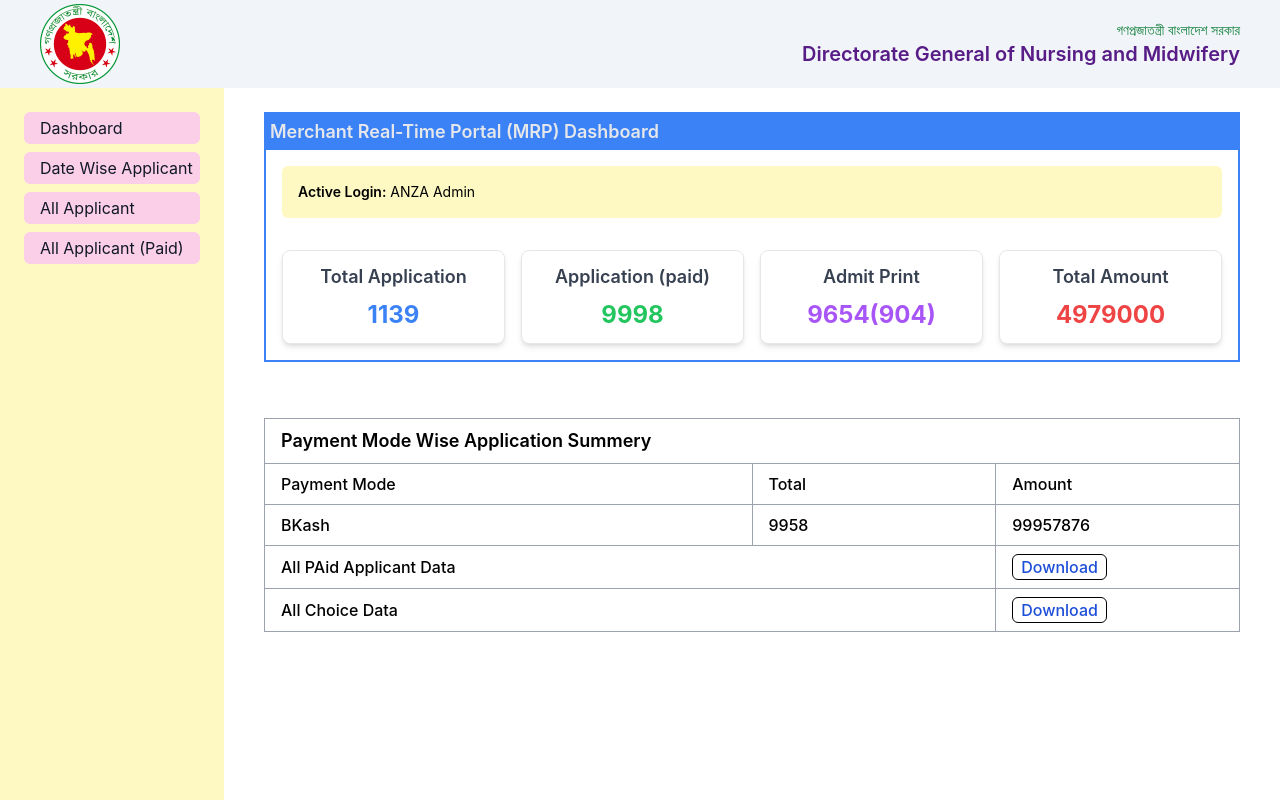
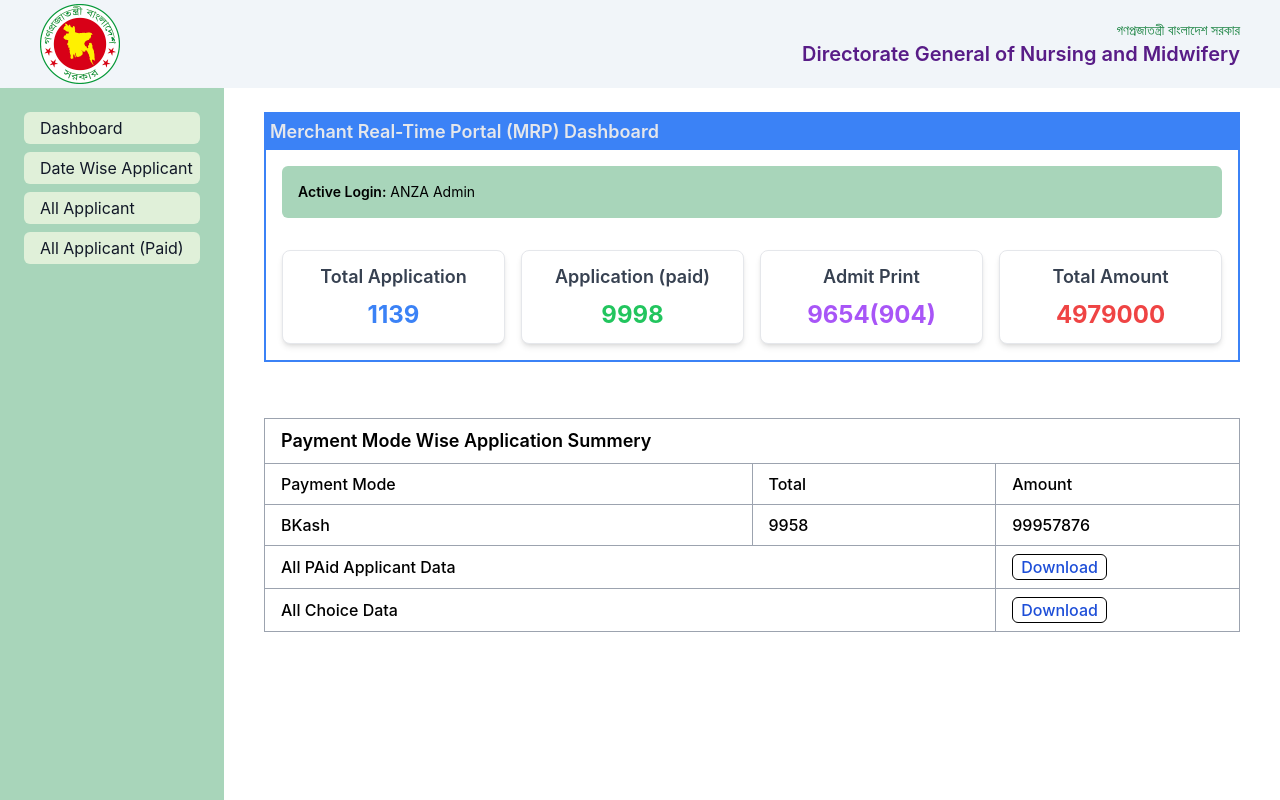
Before and after one commit to tofayeLL/application-form-client, a React (Create React App) app: page /dashboard/admin in a window 1280 px wide. Built offline with nearby package versions, Linux system fonts and the light colour scheme; no server answers.

Commit message:
added new field date for applicant send exact date to database

```diff
--- a/src/components/ApplicationForm/ApplicationForm.js
+++ b/src/components/ApplicationForm/ApplicationForm.js
@@ -1012,11 +1012,16 @@ const ApplicationForm = () => {
 
 
 
-
-
-            const updateApplicant = { ...applicant, images: { image1: image1Url, image2: image2Url } }
-
-
+            // Add current date
+            const currentDate = new Date().toISOString();
+
+
+
+            const updateApplicant = {
+                ...applicant,
+                images: { image1: image1Url, image2: image2Url },
+                date: currentDate, // Include the current date
+            }
 
 
 
--- a/src/components/Dashboard/Dashboard.js
+++ b/src/components/Dashboard/Dashboard.js
@@ -30,14 +30,14 @@ const Dashboard = () => {
             {/* Flex container for Sidebar and Main Content */}
             <div className="flex flex-1">
                 {/* Sidebar */}
-                <div className="bg-yellow-100 p-6 w-56 h-full shadow-md">
+                <div className="bg-[#a8d5ba] p-6 w-56 h-full shadow-md">
                     {/* <h2 className="text-xl font-semibold text-gray-800">Dashboard</h2> */}
                     <nav>
                         <ul className="space-y-2 ">
                             <li>
                                 <Link
                                     to="/dashboard/admin"
-                                    className="block p-1 pl-4 text-start bg-pink-200 text-gray-900 rounded-md hover:bg-pink-300 transition-colors"
+                                    className="block p-1 pl-4 text-start bg-[#e0f0d9] text-gray-900 rounded-md hover:bg-[#c9e9c9] transition-colors"
                                 >
                                     Dashboard
                                 </Link>
@@ -45,7 +45,7 @@ const Dashboard = () => {
                             <li>
                                 <Link
                                     to="/dashboard/admin/dateApplicant"
-                                    className="block p-1 pl-4 text-start bg-pink-200 text-gray-900 rounded-md hover:bg-pink-300 transition-colors"
+                                    className="block p-1 pl-4 text-start bg-[#e0f0d9] text-gray-900 rounded-md hover:bg-[#c9e9c9] transition-colors"
                                 >
                                     Date Wise Applicant
                                 </Link>
@@ -53,7 +53,7 @@ const Dashboard = () => {
                             <li>
                                 <Link
                                     to="/dashboard/admin/applicant"
-                                    className="block p-1 pl-4 text-start bg-pink-200 text-gray-900 rounded-md hover:bg-pink-300 transition-colors"
+                                    className="block p-1 pl-4 text-start bg-[#e0f0d9] text-gray-900 rounded-md hover:bg-[#c9e9c9] transition-colors"
                                 >
                                     All Applicant
                                 </Link>
@@ -61,7 +61,7 @@ const Dashboard = () => {
                             <li>
                                 <Link
                                     to="/dashboard/admin/applicantPaid"
-                                    className="block p-1 pl-4 text-start bg-pink-200 text-gray-900 rounded-md hover:bg-pink-300 transition-colors"
+                                    className="block p-1 pl-4 text-start bg-[#e0f0d9] text-gray-900 rounded-md hover:bg-[#c9e9c9] transition-colors"
                                 >
                                     All Applicant (Paid)
                                 </Link>
--- a/src/components/Dashboard/DashboardPages/DashboardHome/DashboardHome.js
+++ b/src/components/Dashboard/DashboardPages/DashboardHome/DashboardHome.js
@@ -10,7 +10,7 @@ const DashboardHome = () => {
                 </h1>
 
                 <div className='p-4 text-start '>
-                    <p className='bg-yellow-100 p-4 rounded-md text-sm'><span className='font-semibold'>Active Login:</span> ANZA Admin</p>
+                    <p className='bg-[#a8d5ba] p-4 rounded-md text-sm'><span className='font-semibold'>Active Login:</span> ANZA Admin</p>
                 </div>
 
 
```
